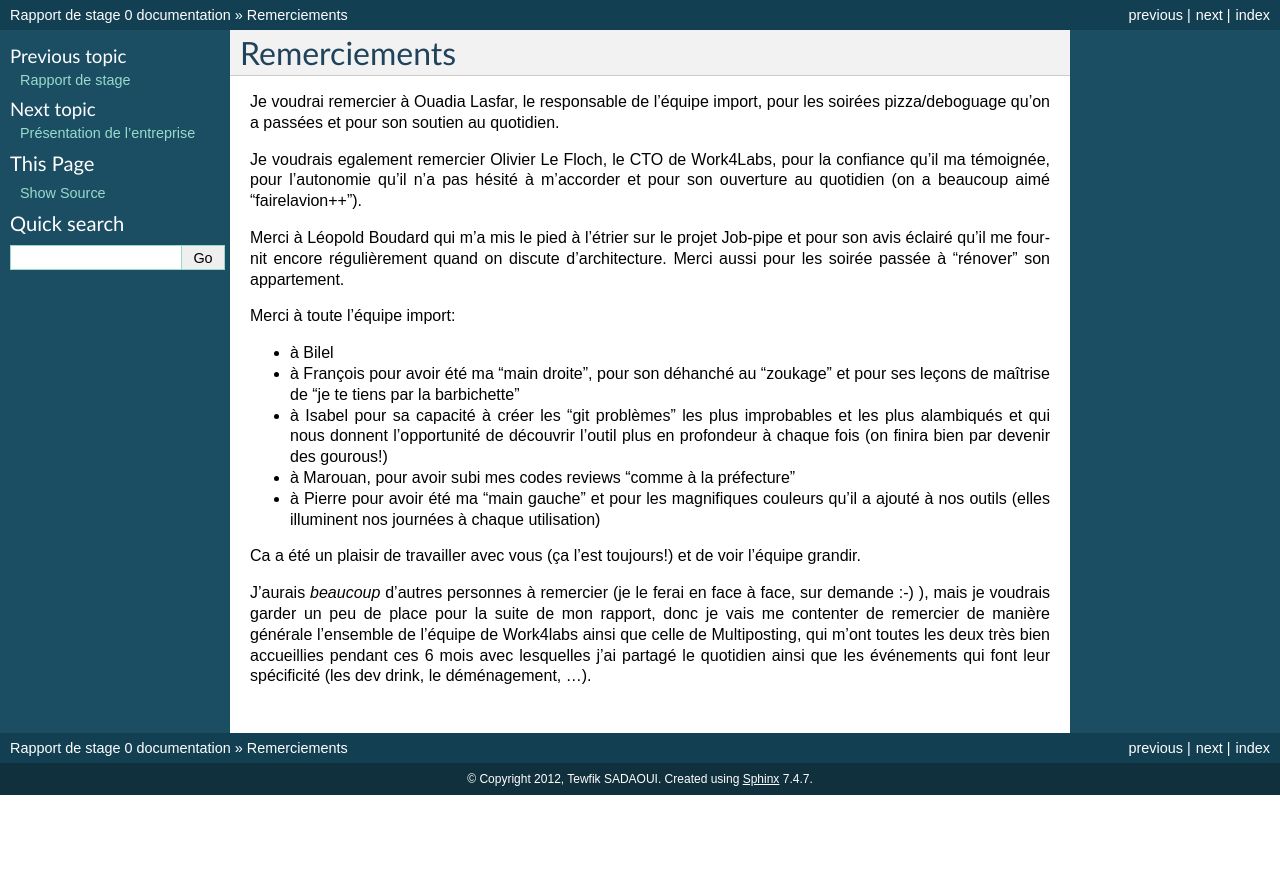
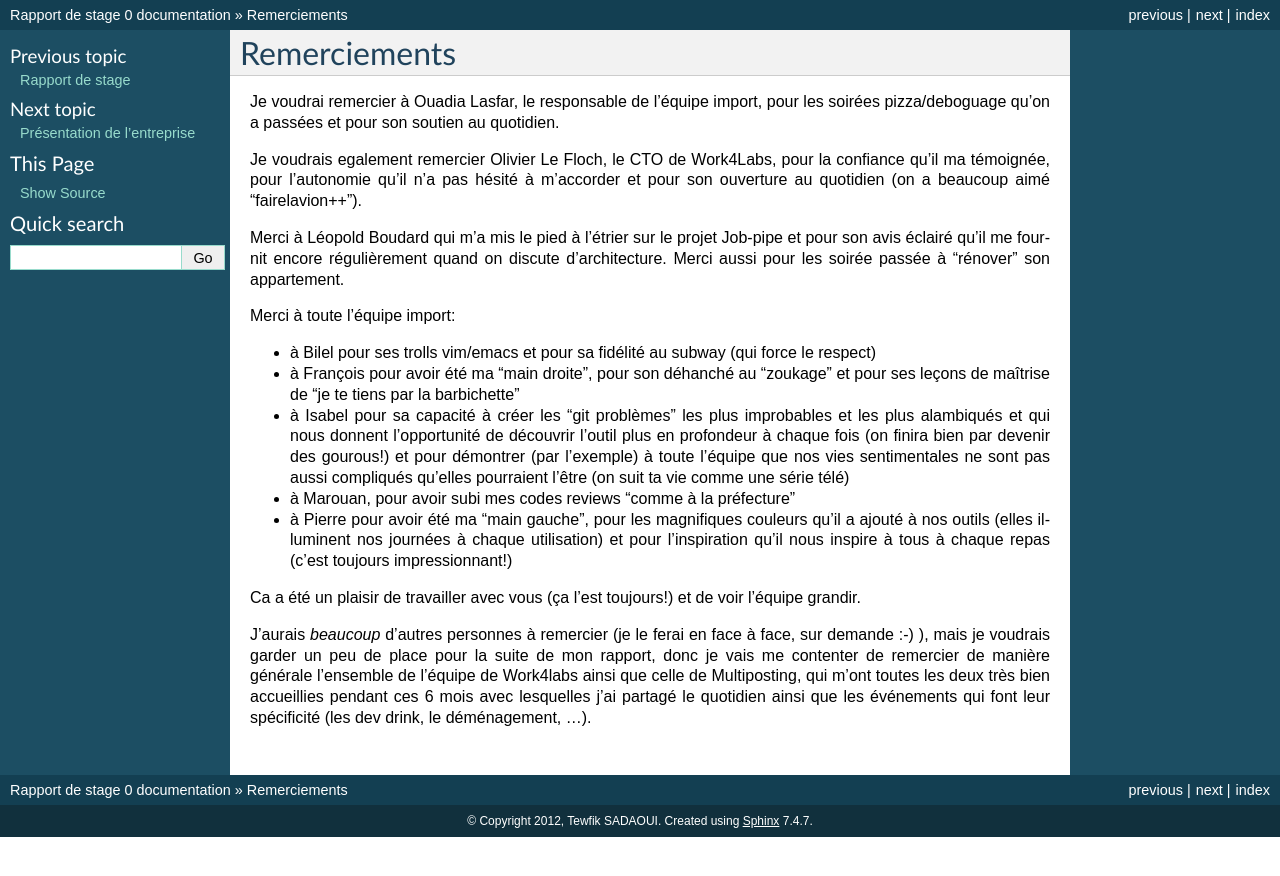
Before and after one commit to tsadaoui/Rapport_stage, a Sphinx documentation site: the page built from source/remerciements.rst, in a window 1280 px wide. Shown: the top 876 px of the page. Built offline with Sphinx 7.4.7, drawn with Linux system fonts in a browser that asks for light colours.

Commit message:
Amélioration des remerciements

```diff
--- a/source/remerciements.rst
+++ b/source/remerciements.rst
@@ -10,11 +10,11 @@ Merci à Léopold Boudard qui m'a mis le pied à l'étrier sur le projet Job-pip
 
 Merci à toute l'équipe import:
 
-* à Bilel
+* à Bilel pour ses trolls vim/emacs et pour sa fidélité au subway (qui force le respect)
 * à François pour avoir été ma "main droite", pour son déhanché au "zoukage" et pour ses leçons de maîtrise de "je te tiens par la barbichette"
-* à Isabel pour sa capacité à créer les "git problèmes" les plus improbables et les plus alambiqués et qui nous donnent l'opportunité de découvrir l'outil plus en profondeur à chaque fois (on finira bien par devenir des gourous!)
+* à Isabel pour sa capacité à créer les "git problèmes" les plus improbables et les plus alambiqués et qui nous donnent l'opportunité de découvrir l'outil plus en profondeur à chaque fois (on finira bien par devenir des gourous!) et pour démontrer (par l'exemple) à toute l'équipe que nos vies sentimentales ne sont pas aussi compliqués qu'elles pourraient l'être (on suit ta vie comme une série télé)
 * à Marouan, pour avoir subi mes codes reviews "comme à la préfecture"
-* à Pierre pour avoir été ma "main gauche" et pour les magnifiques couleurs qu'il a ajouté à nos outils (elles illuminent nos journées à chaque utilisation)
+* à Pierre pour avoir été ma "main gauche", pour les magnifiques couleurs qu'il a ajouté à nos outils (elles illuminent nos journées à chaque utilisation) et pour l'inspiration qu'il nous inspire à tous à chaque repas (c'est toujours impressionnant!)
 
 Ca a été un plaisir de travailler avec vous (ça l'est toujours!) et de voir l'équipe grandir.
 
```
